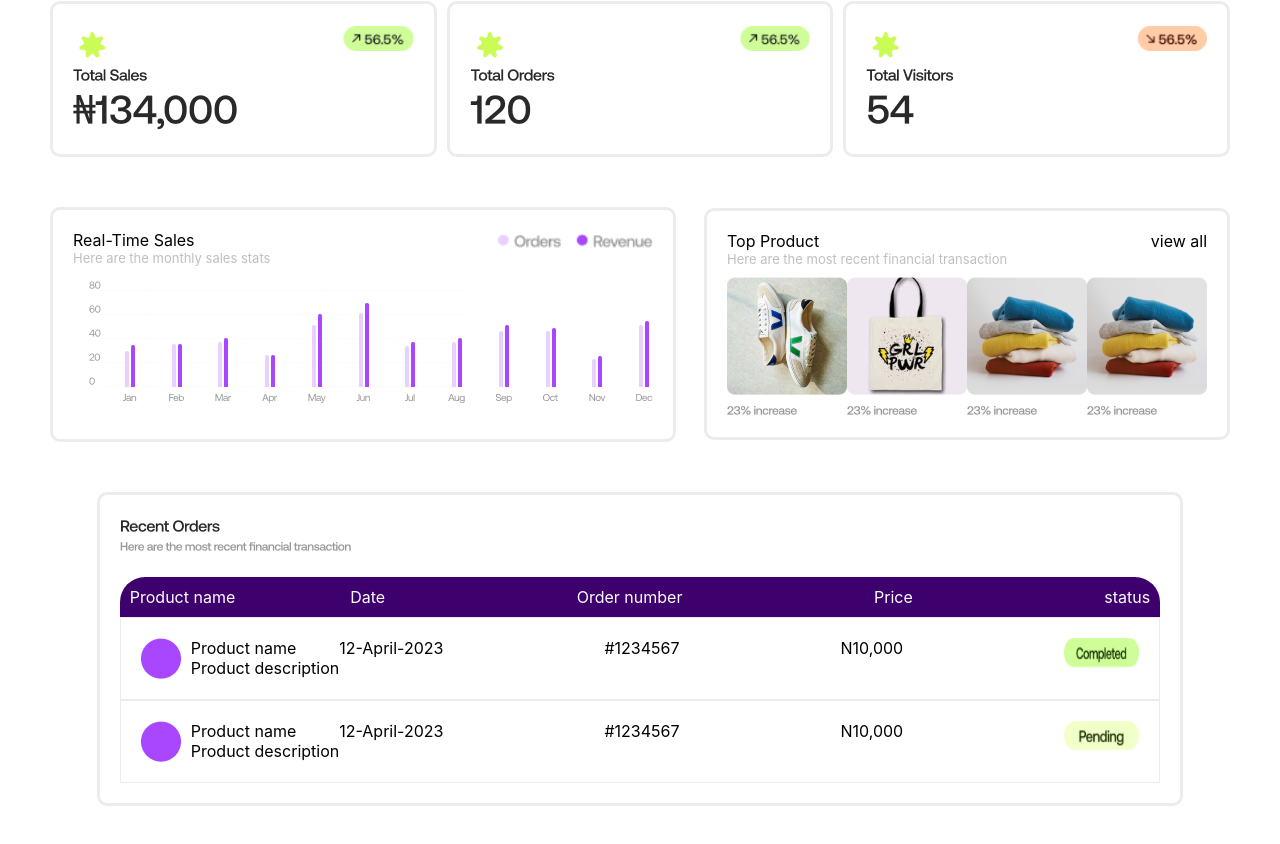
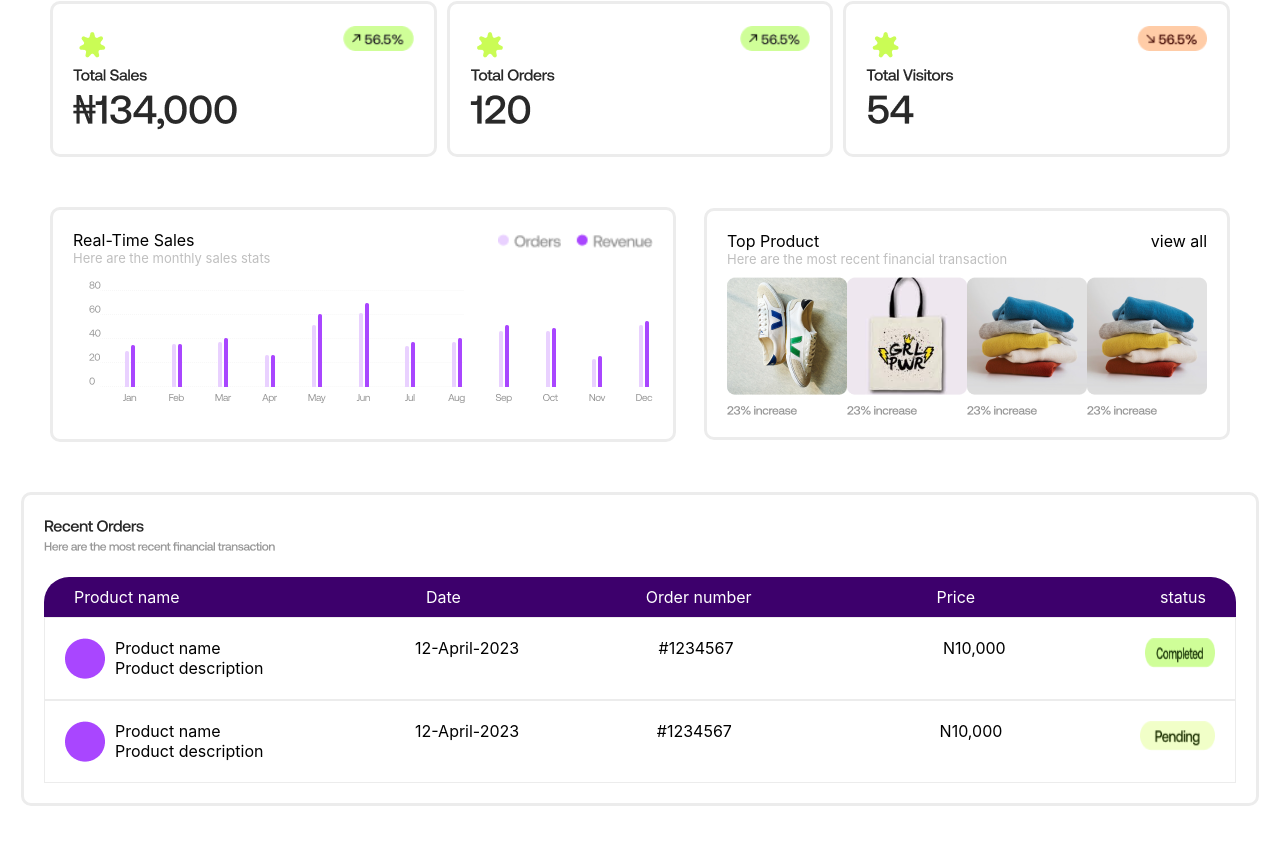
Before and after one commit to RoguePetz/Swiphr-Test-app, a React (Create React App) app: page / in a window 1280 px wide. Shown: the part 656-1500 px from the top of the page. Built offline with nearby package versions, Linux system fonts and the light colour scheme; a web font is replaced by a local one.

Commit message:
finished

```diff
--- a/src/components/dash_comp.js
+++ b/src/components/dash_comp.js
@@ -105,12 +105,29 @@ const DashC = () => {
                                 <div style={{marginTop:'20px'}}>
                                     <div className='top-tables'>
                                         <div style={{display:'flex',justifyContent:'space-between',}}>
-                                            <label>Product name</label>
+                                            <label style={{marginLeft:'20px'}}>Product name</label>
                                             <div className='twidth' style={{display:'flex',justifyContent:'space-between'}} >
                                                 <label>Date</label>
                                                 <label>Order number</label>
                                                 <label>Price</label>
-                                                <label>status</label>
+                                                <label style={{marginRight:'20px'}}>status</label>
+                                            </div>
+                                        </div>
+                                    </div>
+                                    <div className='top-table'>
+                                        <div style={{display:'flex',justifyContent:'space-between',margin:'20px'}}>
+                                        <div style={{display:'flex',gap:'10px'}}>
+                                            <img src={pimg} />
+                                            <div style={{display:'flex',flexDirection:'column',paddingRight:'100px'}}>
+                                                <label>Product name</label>
+                                                <label style={{width:'200px'}}>Product description</label>
+                                            </div>
+                                        </div>
+                                            <div className='twidth' style={{display:'flex',justifyContent:'space-between'}} >
+                                                <label>12-April-2023</label>
+                                                <label>#1234567</label>
+                                                <label  style={{marginLeft:'70px'}}>N10,000</label>
+                                                <img  src={completed} width={'70px'} height={'30px'}/>
                                             </div>
                                         </div>
                                     </div>
@@ -126,24 +143,7 @@ const DashC = () => {
                                             <div className='twidth' style={{display:'flex',justifyContent:'space-between'}} >
                                                 <label>12-April-2023</label>
                                                 <label>#1234567</label>
-                                                <label>N10,000</label>
-                                                <img src={completed} width={'75px'} height={'30px'}/>
-                                            </div>
-                                        </div>
-                                    </div>
-                                    <div className='top-table'>
-                                        <div style={{display:'flex',justifyContent:'space-between',margin:'20px'}}>
-                                        <div style={{display:'flex',gap:'10px'}}>
-                                            <img src={pimg} />
-                                            <div style={{display:'flex',flexDirection:'column'}}>
-                                                <label>Product name</label>
-                                                <label>Product description</label>
-                                            </div>
-                                        </div>
-                                            <div className='twidth' style={{display:'flex',justifyContent:'space-between'}} >
-                                                <label>12-April-2023</label>
-                                                <label>#1234567</label>
-                                                <label>N10,000</label>
+                                                <label style={{marginLeft:'70px'}}>N10,000</label>
                                                 <img src={pending} width={'75px'} height={'30px'}/>
                                             </div>
                                         </div>
```
